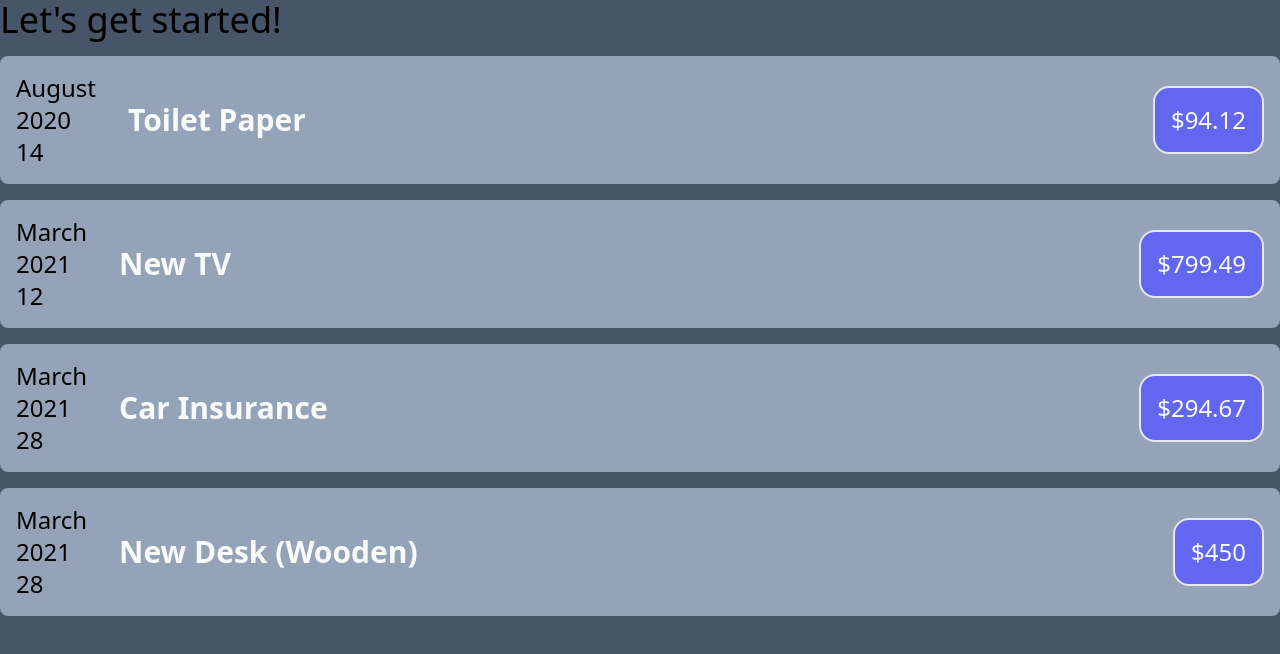
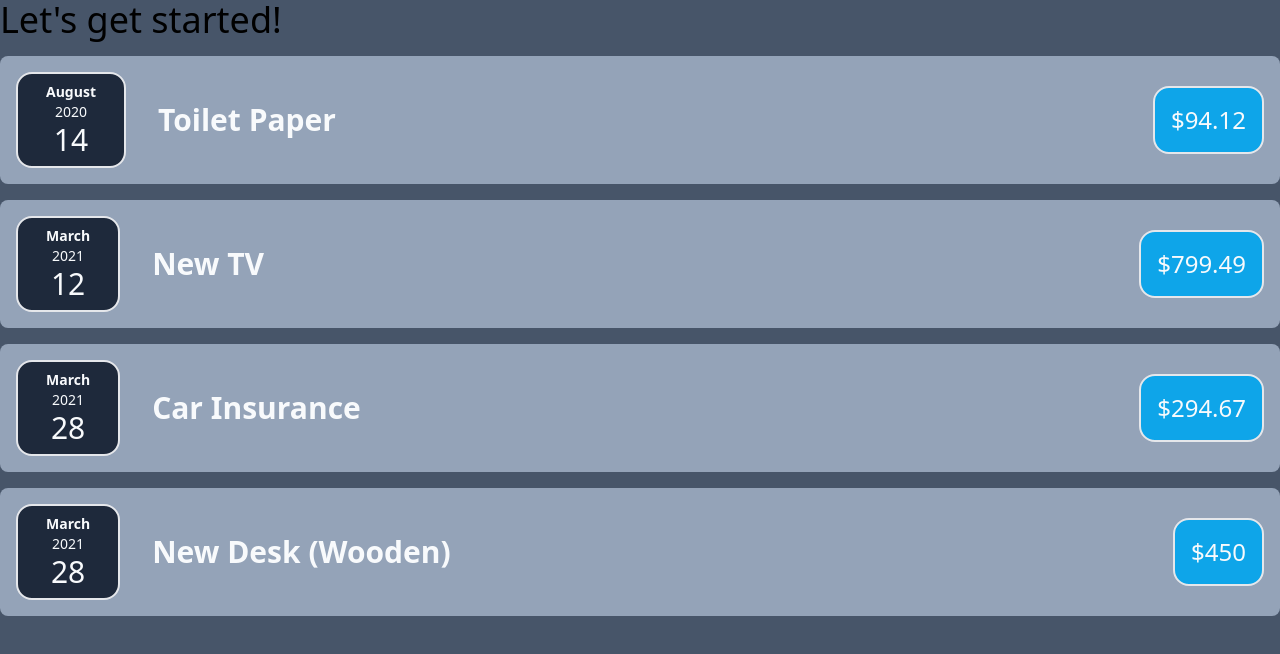
Before and after one commit to khareenp/Car_Insurance, a React (Create React App) app in the folder car-insurance/: page / in a window 1280 px wide. Shown: the top 654 px of the page. Built offline with nearby package versions, Linux system fonts and the light colour scheme.

Commit message:
ui update

```diff
--- a/car-insurance/src/components/ExpenseDate/ExpenseDate.jsx
+++ b/car-insurance/src/components/ExpenseDate/ExpenseDate.jsx
@@ -4,10 +4,10 @@ function ExpenseDate(props) {
   const day = props.date.toLocaleDateString("en-US", { day: "2-digit" });
 
   return (
-    <div>
-      <div>{month}</div>
-      <div>{year}</div>
-      <div>{day}</div>
+    <div className="expense-date flex flex-col border-2 rounded-2xl px-7 py-2 items-center text-slate-50 bg-slate-800">
+      <div className="expense-date__month font-bold text-sm">{month}</div>
+      <div className="expense-date__year text-sm font-normal">{year}</div>
+      <div className="expense-date__day text-3xl">{day}</div>
     </div>
   );
 }
--- a/car-insurance/src/components/ExpenseItem.jsx
+++ b/car-insurance/src/components/ExpenseItem.jsx
@@ -12,7 +12,7 @@ function ExpenseItem(props) {
         </h2>
       </div>
 
-      <div className="expense-item__price bg-indigo-500 text-2xl p-4 border-2 rounded-2xl text-slate-50">
+      <div className="expense-item__price bg-sky-500 text-2xl p-4 border-2 rounded-2xl text-slate-50">
         ${props.amount}
       </div>
     </div>
```
